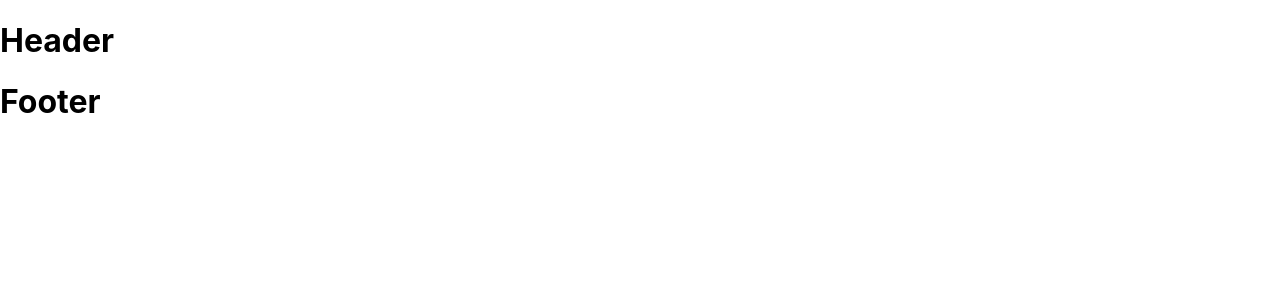
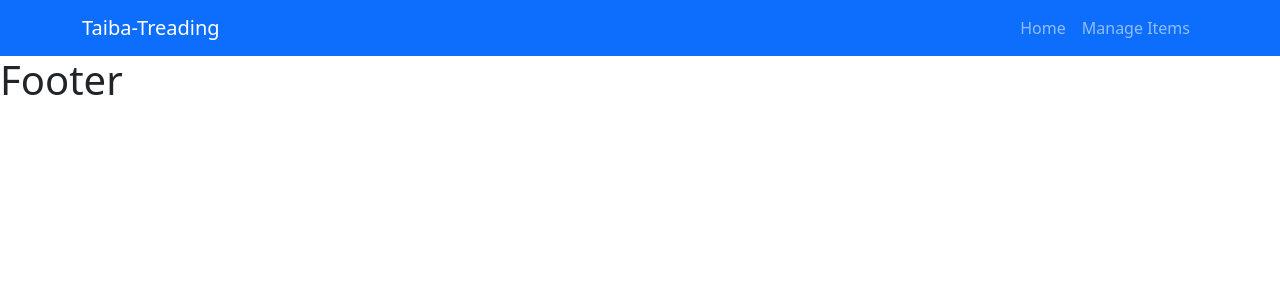
Before and after one commit to Rafat-Web-Developer/taiba-treading-client, a React (Create React App) app: page / in a window 1280 px wide. Shown: the top 300 px of the page. Built offline with nearby package versions, Linux system fonts and the light colour scheme.

Commit message:
Update navbar design

```diff
--- a/src/App.js
+++ b/src/App.js
@@ -1,6 +1,7 @@
 import "./App.css";
 import Footer from "./Shared/Footer/Footer";
 import Header from "./Shared/Header/Header";
+import "bootstrap/dist/css/bootstrap.min.css";
 
 function App() {
   return (
--- a/src/Shared/Header/Header.js
+++ b/src/Shared/Header/Header.js
@@ -1,10 +1,22 @@
 import React from "react";
+import { Container, Nav, Navbar } from "react-bootstrap";
 
 const Header = () => {
   return (
-    <div>
-      <h1>Header</h1>
-    </div>
+    <header>
+      <Navbar bg="primary" variant="dark" expand="lg">
+        <Container>
+          <Navbar.Brand href="#home">Taiba-Treading</Navbar.Brand>
+          <Navbar.Toggle aria-controls="basic-navbar-nav" />
+          <Navbar.Collapse id="basic-navbar-nav">
+            <Nav className="ms-auto">
+              <Nav.Link href="#home">Home</Nav.Link>
+              <Nav.Link href="#link">Manage Items</Nav.Link>
+            </Nav>
+          </Navbar.Collapse>
+        </Container>
+      </Navbar>
+    </header>
   );
 };
 
```
